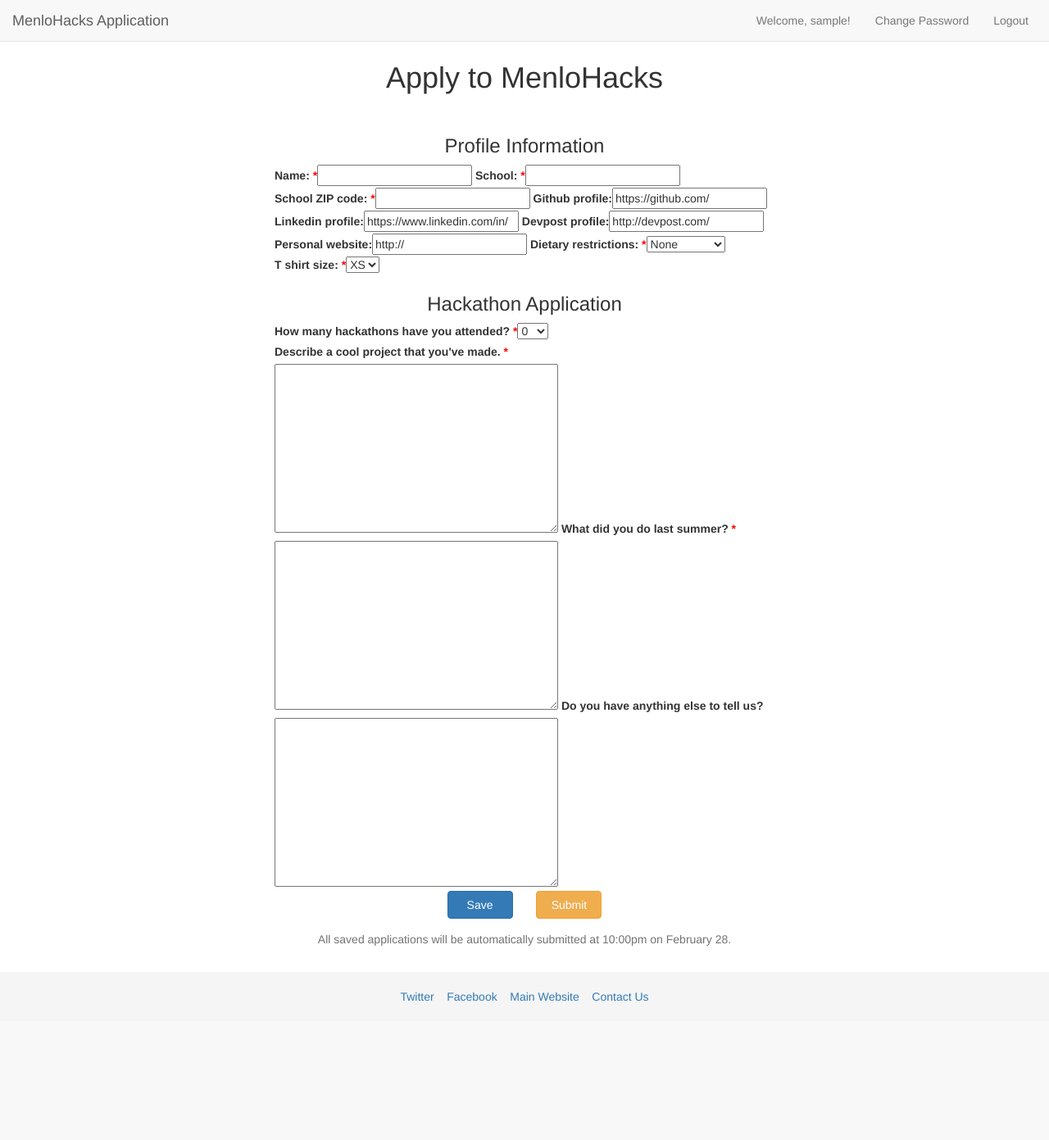
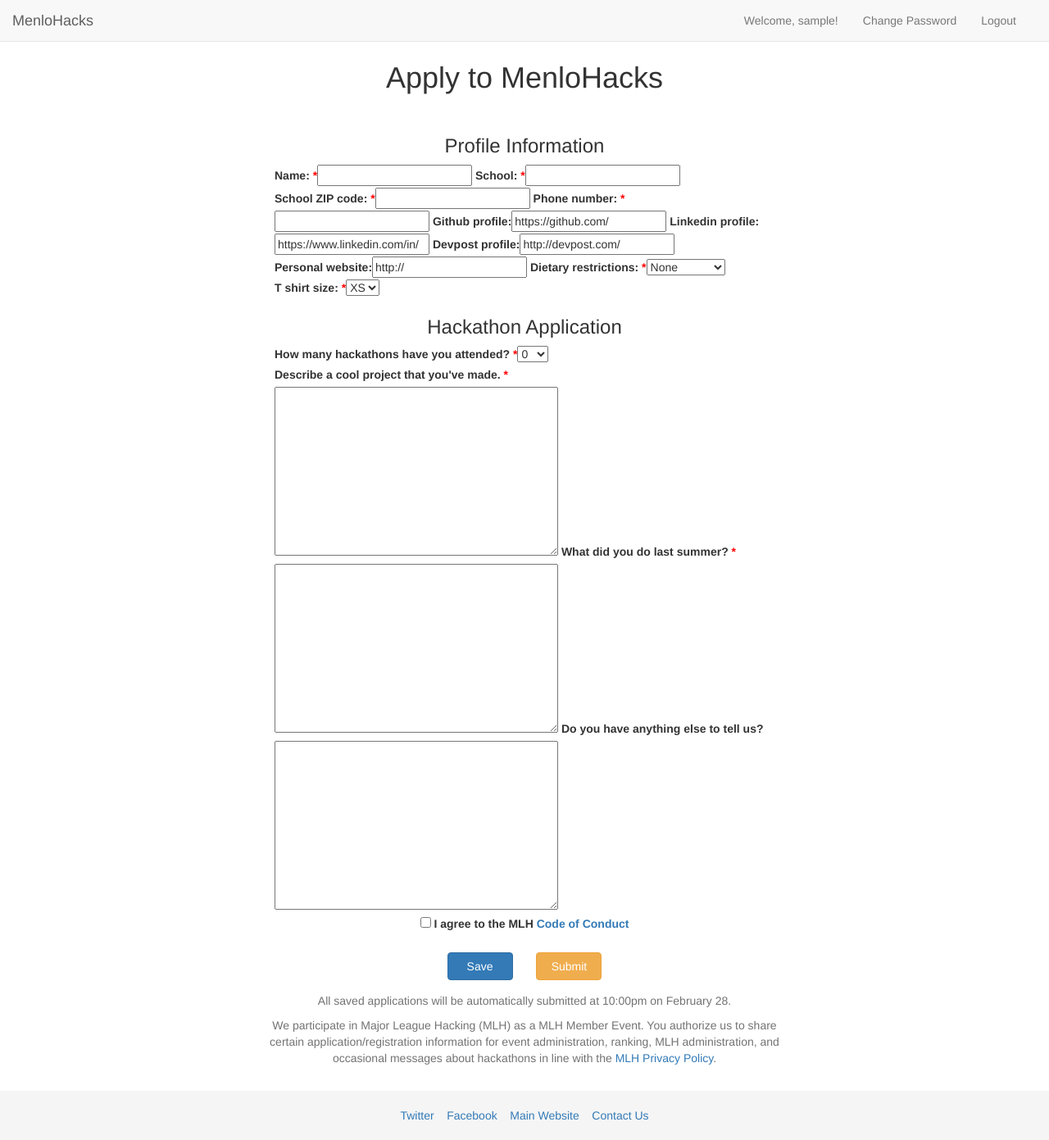
Before and after one commit to MenloHacks/StudentApplication, a Django app: page / in a window 1280 px wide. Shown: the whole page at 82% size. Before the commit the page ends 1222 px from the top, so only its background shows below. Run offline with Django 3.2, Linux system fonts and the light colour scheme; the visitor is signed in with stand-in values (Sample User, id 1); data that the repository does not hold is empty; some libraries are stand-ins or nearby versions.

Commit message:
Fixed toolbar and made application MLH-compliant

```diff
--- a/application/forms.py
+++ b/application/forms.py
@@ -21,7 +21,7 @@
     class Meta:
         model = Profile
         fields = [
-            'name', 'school', 'zip_code',
+            'name', 'school', 'zip_code', 'phone_number',
             'github_profile', 'linkedin_profile', 'devpost_profile',
             'personal_website', 'dietary_restrictions', 't_shirt_size'
         ]
--- a/application/models.py
+++ b/application/models.py
@@ -1,4 +1,5 @@
 from django.db import models
+from django.core.validators import RegexValidator
 
 from django.contrib.auth.models import User
 
@@ -52,6 +53,9 @@
     school = models.CharField(max_length=150)
     zip_code = models.IntegerField()
 
+    phone_regex = RegexValidator(regex=r'^\+?1?\d{9,15}$', message="Phone number must be entered in the format: '+999999999'. Up to 15 digits allowed.")
+    phone_number = models.CharField(max_length=15, validators=[phone_regex])
+
     github_profile = models.URLField(blank=True, default="https://github.com/")
     linkedin_profile = models.URLField(blank=True, default="https://www.linkedin.com/in/")
     devpost_profile = models.URLField(blank=True, default="http://devpost.com/")
--- a/application/templates/application/index.html
+++ b/application/templates/application/index.html
@@ -15,12 +15,24 @@
             {{ app_form|bootstrap }}
             <input type="hidden" id="id_submit" name="submit" value="false">
             <div class="row text-center">
+                <label>
+                    <input type="checkbox" id="agree">
+                    I agree to the MLH
+                    <a target="_blank" href="http://static.mlh.io/docs/mlh-code-of-conduct.pdf">
+                        Code of Conduct
+                    </a><br/><br/>
+                </label>
+            </div>
+            <div class="row text-center">
                 <div class="form-group row">
                     <button type="submit" class="btn btn-primary btn-app">Save</button>
                     <button id="submit-button" type="submit" class="btn btn-warning btn-app">Submit</button>
                 </div>
                 <p class="help-block">
                     All saved applications will be automatically submitted at 10:00pm on February 28.
+                </p>
+                <p class="help-block">
+                    We participate in Major League Hacking (MLH) as a MLH Member Event. You authorize us to share certain application/registration information for event administration, ranking, MLH administration, and occasional messages about hackathons in line with the <a href="https://mlh.io/privacy">MLH Privacy Policy</a>.
                 </p>
             </div>
         </form>
@@ -30,6 +42,10 @@
 
 <script>
 $("#submit-button").click(function(e) {
+    if(!$("#agree").is(":checked")) {
+        alert("You must agree to the MLH Code of Conduct");
+        return false;
+    }
     var willSubmit = confirm("Are you sure you want to submit your MenloHacks application?");
     $("#id_submit").val(willSubmit);
     return willSubmit;
--- a/application/templates/base.html
+++ b/application/templates/base.html
@@ -14,7 +14,39 @@
     <meta name="viewport" content="width=device-width, initial-scale=1">
 </head>
 <body>
-<nav class="navbar navbar-default navbar-fixed-top">
+    <nav class="navbar navbar-default navbar-fixed-top">
+        <div class="container">
+            <div class="navbar-header">
+                <button type="button" class="navbar-toggle collapsed" data-toggle="collapse" data-target="#navbar" aria-expanded="false" aria-controls="navbar">
+                    <span class="sr-only">Toggle navigation</span>
+                    <span class="icon-bar"></span>
+                    <span class="icon-bar"></span>
+                    <span class="icon-bar"></span>
+                </button>
+                <a class="navbar-brand" href="#">MenloHacks</a>
+            </div>
+            <div id="navbar" class="navbar-collapse collapse">
+                <ul class="nav navbar-nav navbar-right">
+                {% if user.is_authenticated %}
+                    <li>
+                        <p class="navbar-text">Welcome, {{ user.username }}!</p>
+                    </li>
+                    <li>
+                        <a href="{% url 'auth_password_change' %}">Change Password</a>
+                    </li>
+                    <li>
+                        <a href="{% url 'auth_logout' %}" id="right-button">Logout</a>
+                    </li>
+                {% else %}
+                    <li>
+                        <a href="{% url 'auth_login' %}" id="right-button">Login</a>
+                    </li>
+                {% endif %}
+                </ul>
+            </div><!--/.nav-collapse -->
+        </div>
+    </nav>
+<!--<nav class="navbar navbar-default navbar-fixed-top">
     <div class="navbar-header pull-left">
       <a class="navbar-brand" href="{% url 'application:index' %}">MenloHacks Application</a>
     </div>
@@ -37,7 +69,7 @@
             {% endif %}
         </ul>
     </div>
-</nav>
+</nav>-->
 <div class="container">
     {% if messages %}
         {% for message in messages %}
```
Also changed, not shown: application/migrations/0006_auto_20160104_1908.py (added).
